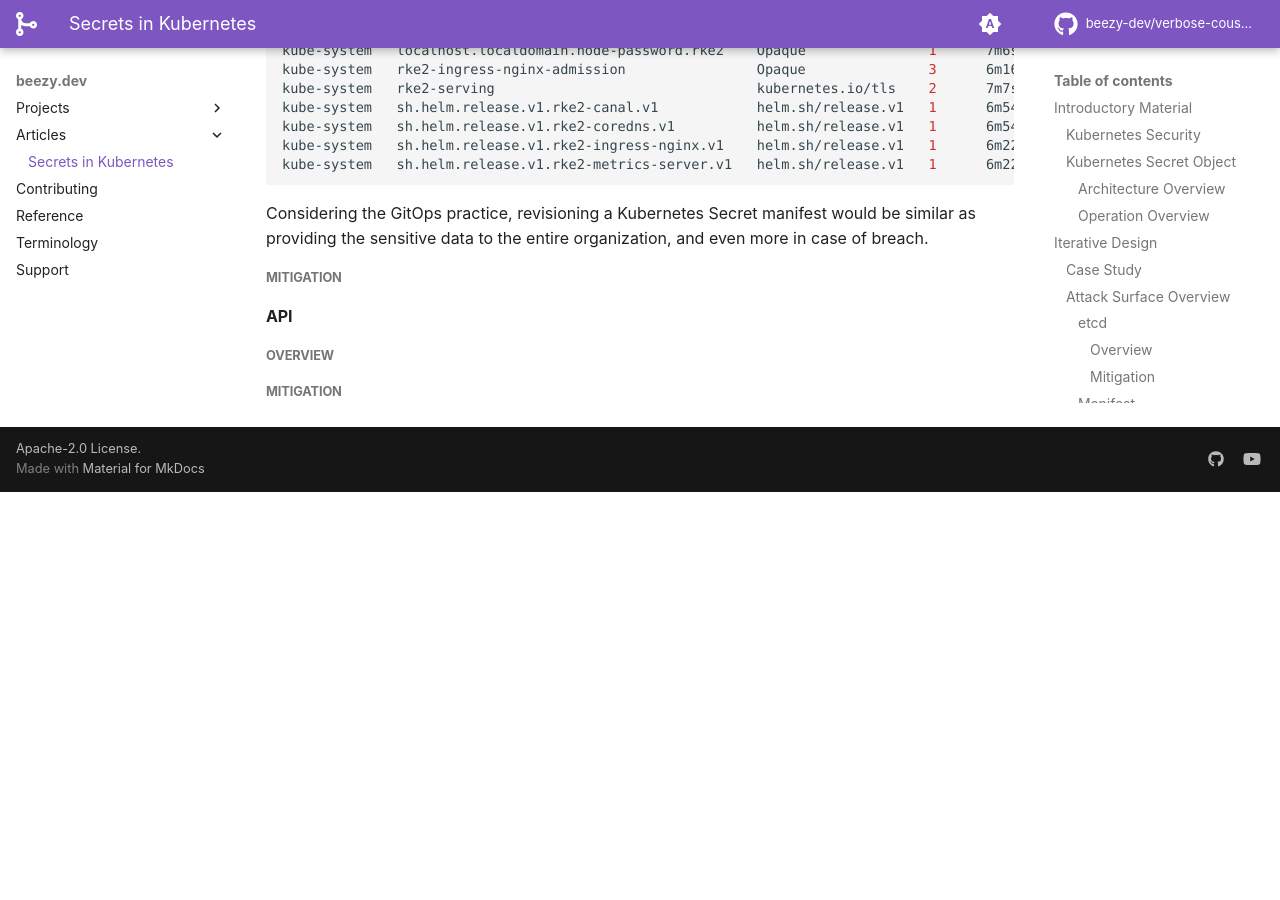
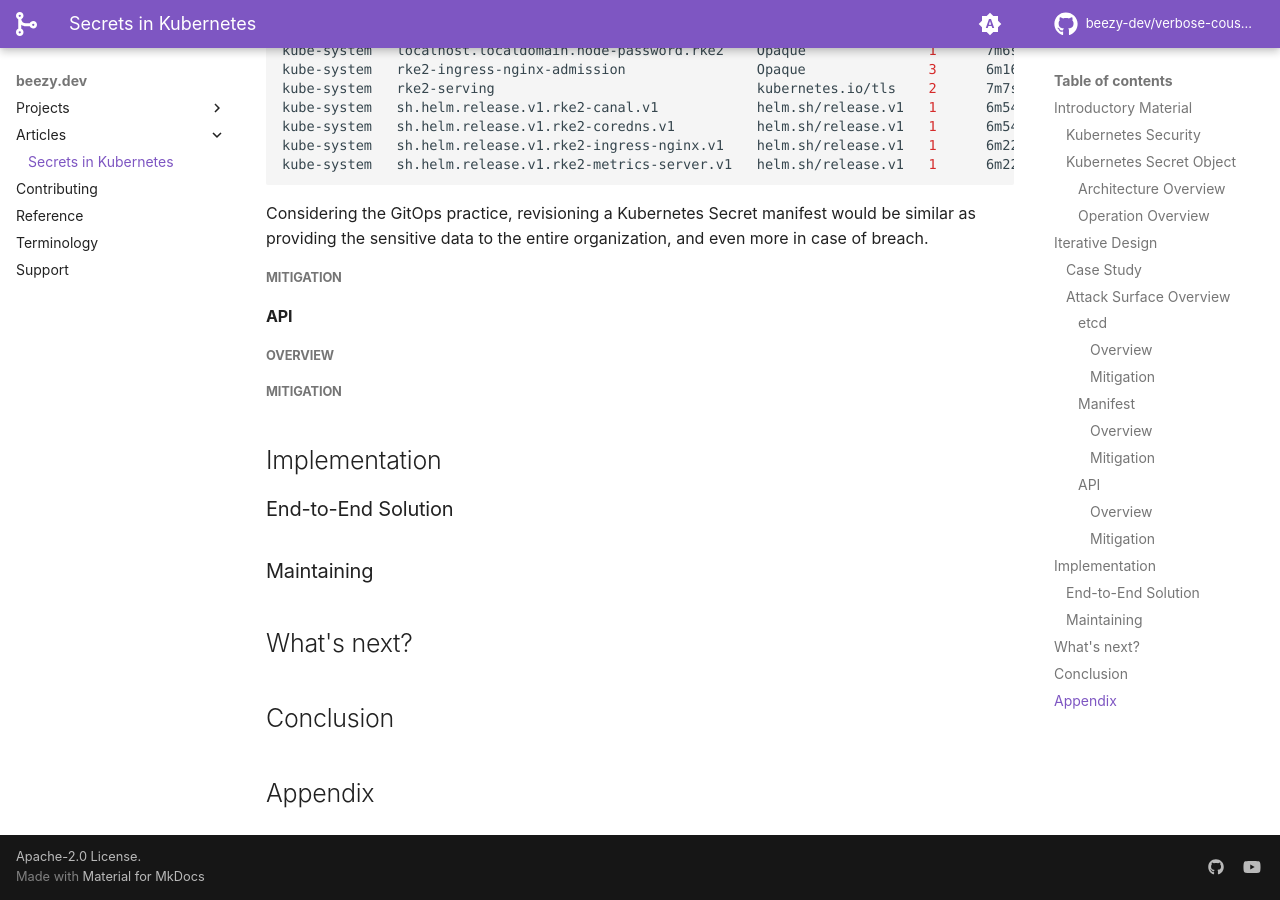
Before and after one commit to beezy-dev/verbose-couscous, an MkDocs documentation site: the page built from docs/community/k8s-secrets.md, in a window 1280 px wide and 900 px high, scrolled down 6368 px. Built offline with MkDocs 1.6.1 and Material for MkDocs 9.7.7, drawn with Linux system fonts in a browser that asks for light colours; some web fonts are replaced; comment, search, counter and statistics services are not loaded; before the commit the page ends 6860 px from its top, so only the background shows below that.

Commit message:
adding community/k8s-secrets.md

```diff
--- a/docs/community/k8s-secrets.md
+++ b/docs/community/k8s-secrets.md
@@ -239,3 +239,15 @@ Considering the GitOps practice, revisioning a Kubernetes Secret manifest would
 ##### Overview
 
 ##### Mitigation
+
+## Implementation
+
+### End-to-End Solution
+
+### Maintaining
+
+## What's next?
+
+## Conclusion
+
+## Appendix
```
